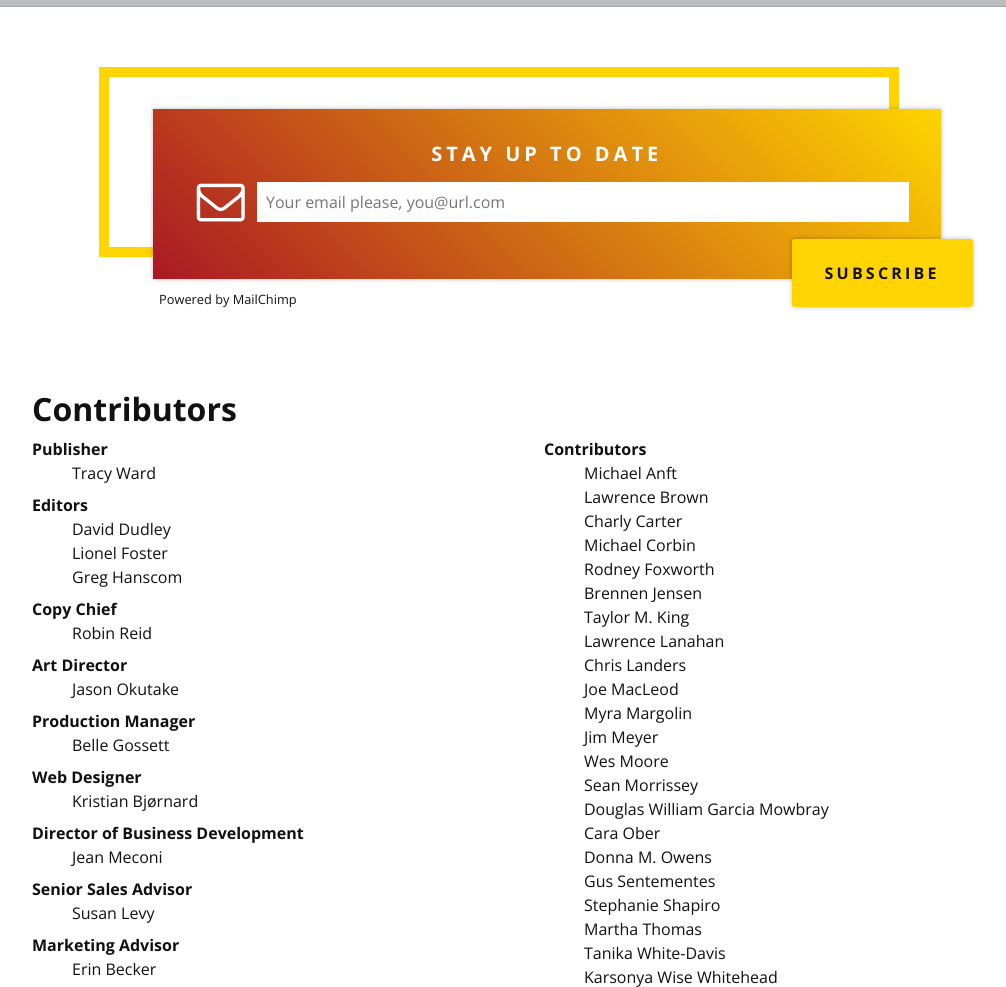
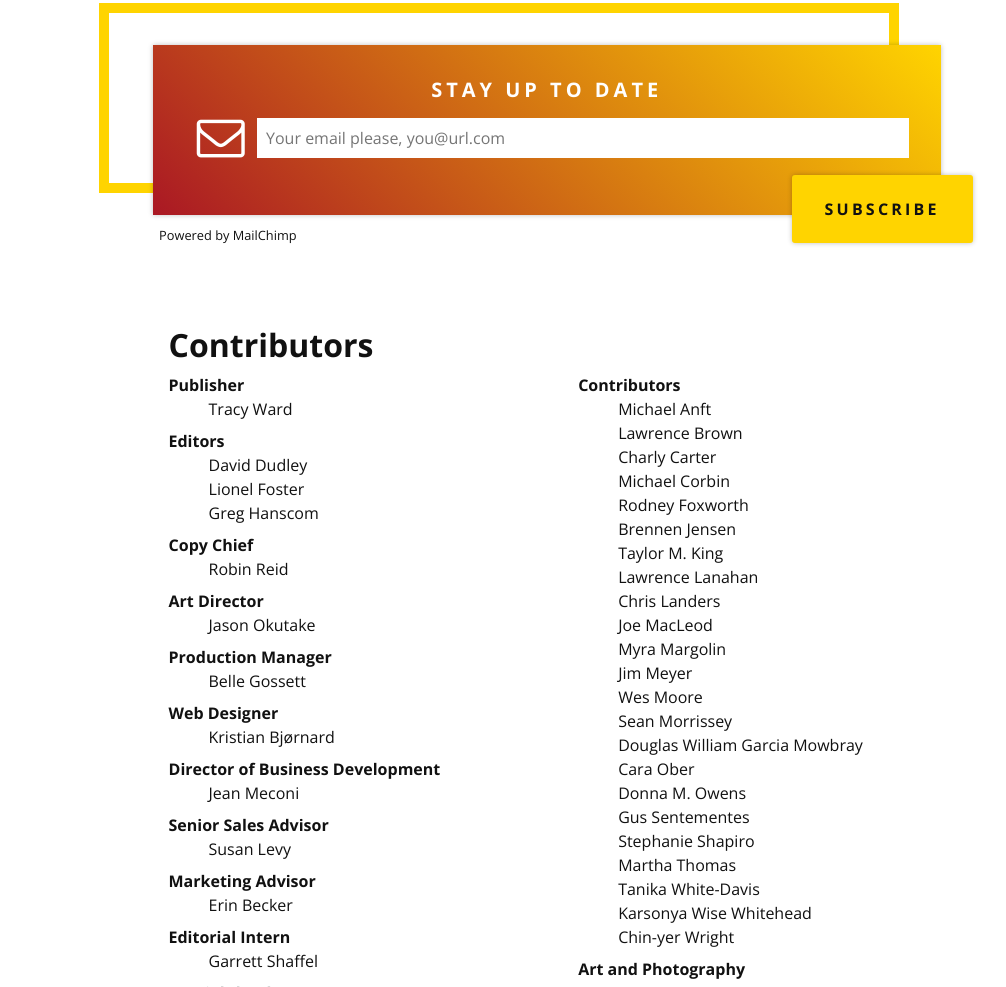
Before and after one commit to OOKB/urbaniterises, a plain HTML site: page index.html in a window 1280 px wide. Shown: the part 4662-5649 px from the top of the page, without its empty margins (108-1114 px from the left). Drawn offline with nearby package versions, Linux system fonts and the light colour scheme; a script that the page names is missing; a web font is replaced by a local one.

Commit message:
fixing contributors listing

```diff
--- a/index.html
+++ b/index.html
@@ -198,7 +198,7 @@ Commission saw this coming.</h3>
           <span class='st_sharethis_large' displayText='ShareThis'></span>
         </div>
 
-        <section id="explain" class="mt4 border-top border-bottom ad">
+        <section id="explain" class="border-top border-bottom ad">
           <div class="container">
             <div class="clearfix">
               <div class="half columns py4">
@@ -265,11 +265,11 @@ Commission saw this coming.</h3>
           <!--End mc_embed_signup-->
         </section>
 
-        <section id="masthead">
+        <section id="masthead" class="mb3">
           <div class="container">
             <div class="group">
-              <h1 class="fifteen columns">Contributors</h1>
-              <dl class="half columns">
+              <h1 class="thirteen columns offset-by-two">Contributors</h1>
+              <dl class="five columns offset-by-two">
                 <dt>Publisher</dt>
                   <dd>Tracy Ward</dd>
                 <dt>Editors</dt>
@@ -299,7 +299,7 @@ Commission saw this coming.</h3>
                   <dd>American Communities Trust</dd>
                   <dd>The Annie E. Casey Foundation</dd>
               </dl>
-              <dl class="half columns">
+              <dl class="five columns offset-by-one">
                 <dt>Contributors</dt>
                   <dd>Michael Anft</dd>
                   <dd>Lawrence Brown</dd>
```
